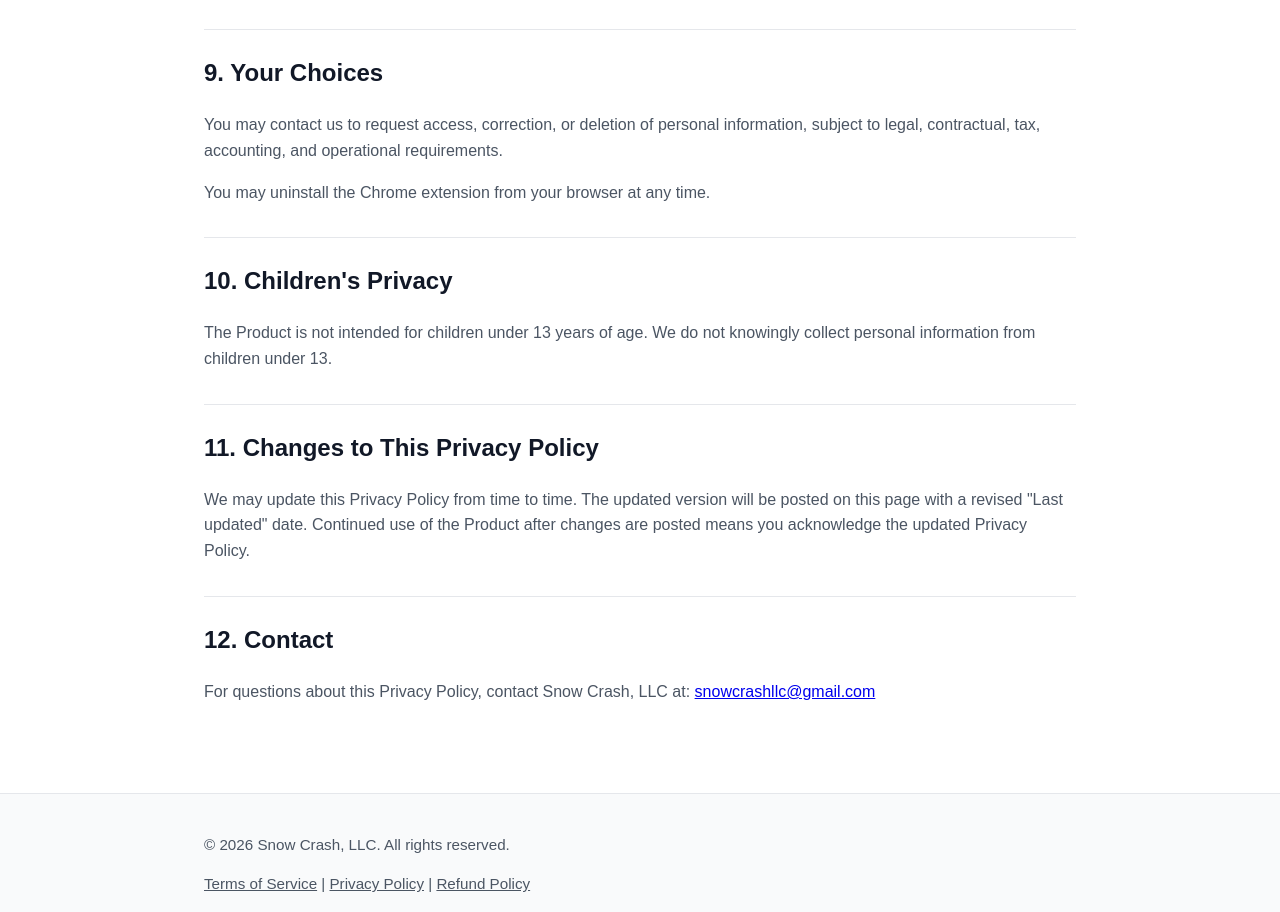
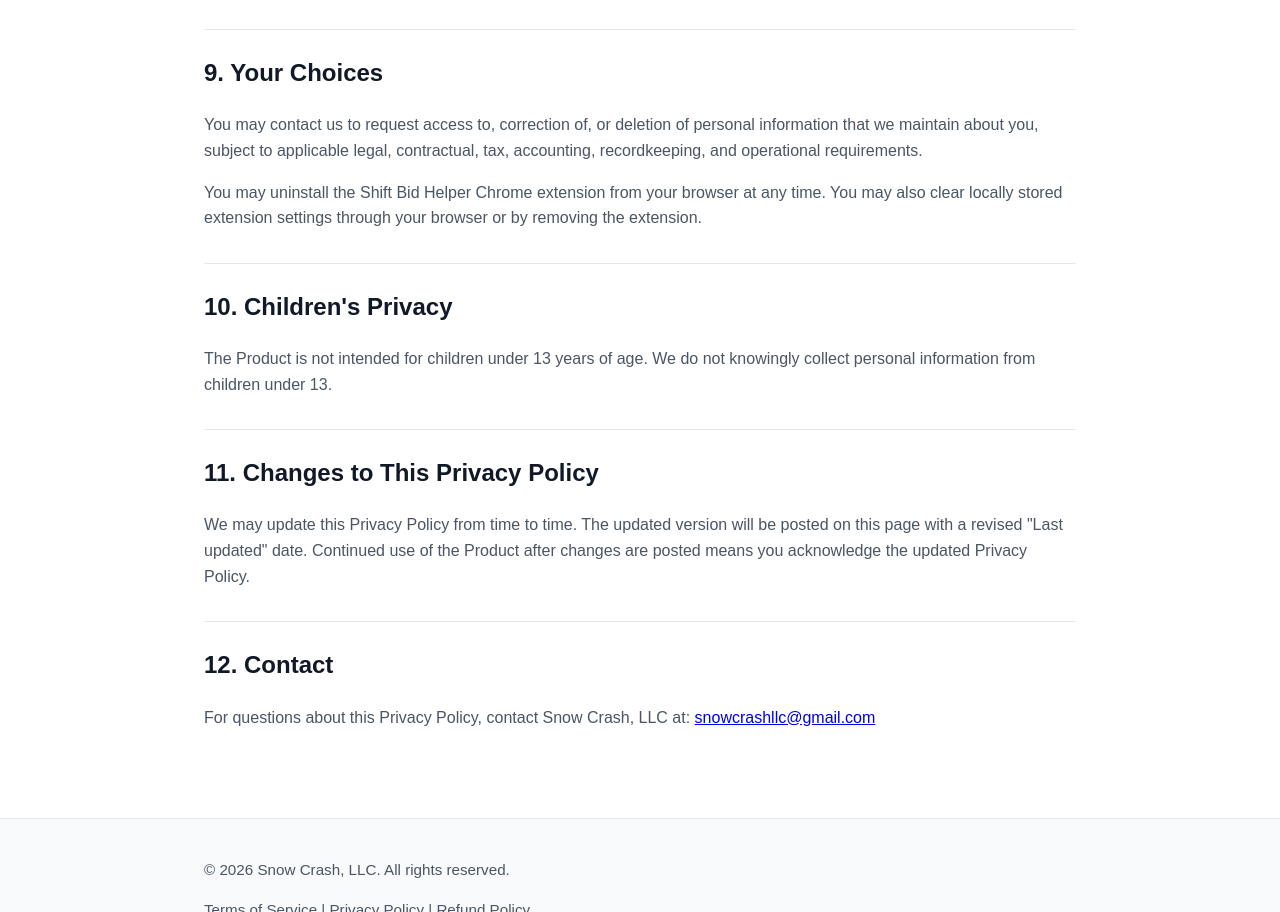
Before and after one commit to snowcrashllc/shift-bid-helper, a plain HTML site: page privacy.html in a window 1280 px wide. Shown: the part 3057-3969 px from the top of the page. Drawn offline with Linux system fonts and the light colour scheme.

Commit message:
Update privacy.html

```diff
--- a/privacy.html
+++ b/privacy.html
@@ -302,11 +302,15 @@
 
       <h2>9. Your Choices</h2>
       <p>
-        You may contact us to request access, correction, or deletion of personal information, subject to legal,
-        contractual, tax, accounting, and operational requirements.
+        You may contact us to request access to, correction of, or deletion of personal information
+        that we maintain about you, subject to applicable legal, contractual, tax, accounting,
+        recordkeeping, and operational requirements.
       </p>
+
       <p>
-        You may uninstall the Chrome extension from your browser at any time.
+        You may uninstall the Shift Bid Helper Chrome extension from your browser at any time.
+        You may also clear locally stored extension settings through your browser or by removing
+        the extension.
       </p>
 
       <h2>10. Children's Privacy</h2>
```
